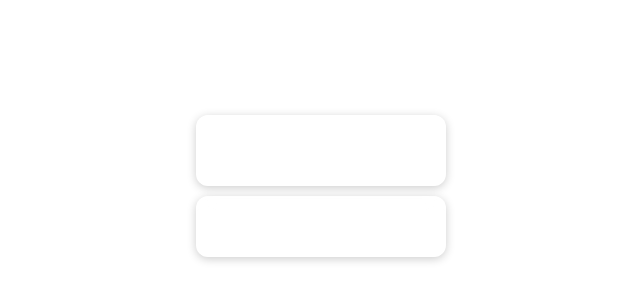
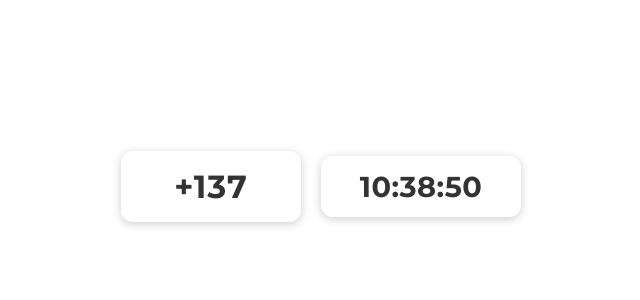
Before and after one commit to zstonek/ksy-np1935, a plain HTML site: page index.html in a window 1280 px wide. Shown: the part 214-514 px from the top of the page, without its empty margins (319-959 px from the left). Drawn offline with Linux system fonts and the light colour scheme.

Commit message:
Update index.html

```diff
--- a/index.html
+++ b/index.html
@@ -3,13 +3,23 @@
 <head>
     <meta charset="UTF-8" />
     <meta name="viewport" content="width=device-width, initial-scale=1.0" />
-    <title>Minimal Glass Counter with Clock</title>
+    <title>Dynamic Glass Counter with Clock</title>
     <link href="https://fonts.googleapis.com/css2?family=Montserrat:wght@700&display=swap" rel="stylesheet" />
     <style>
+        /* 기본 (라이트 모드 또는 미설정 시) */
         :root {
-            --glass-bg: rgba(255, 255, 255, 0.05); /* 더 투명하게 */
-            --glass-border: rgba(255, 255, 255, 0.1); /* 테두리도 옅게 */
-            --text-color: #ffffff;
+            --glass-bg: rgba(255, 255, 255, 0.2); /* 라이트 모드용 배경 투명도 증가 */
+            --glass-border: rgba(255, 255, 255, 0.3); /* 라이트 모드용 테두리 투명도 증가 */
+            --text-color: #333333; /* 라이트 모드 텍스트 색상 (어둡게) */
+        }
+
+        /* 다크 모드 설정 시 */
+        @media (prefers-color-scheme: dark) {
+            :root {
+                --glass-bg: rgba(255, 255, 255, 0.05); /* 다크 모드용 배경 (더 투명하게) */
+                --glass-border: rgba(255, 255, 255, 0.1); /* 다크 모드용 테두리 (더 투명하게) */
+                --text-color: #ffffff; /* 다크 모드 텍스트 색상 (밝게) */
+            }
         }
 
         * {
@@ -19,51 +29,52 @@
         }
 
         body {
-            background: transparent;
+            background: transparent; /* Notion 배경을 사용하도록 투명하게 유지 */
             height: 100vh;
             display: flex;
             align-items: center;
             justify-content: center;
             font-family: 'Montserrat', sans-serif;
-            color: var(--text-color);
+            color: var(--text-color); /* 다크/라이트 모드에 따라 변경 */
             padding: 15px;
             flex-direction: column; /* 카운터와 시계를 세로로 배치 */
             gap: 15px; /* 카운터와 시계 사이 간격 */
+            transition: color 0.3s ease; /* 텍스트 색상 전환 부드럽게 */
         }
 
         .glass-container {
-            display: flex; /* 날짜와 시간을 가로로 정렬 */
-            flex-direction: column; /* 작은 화면에서는 세로로 쌓이도록 */
-            gap: 10px; /* 내부 요소 간 간격 */
+            display: flex;
+            flex-direction: column; /* 기본적으로 세로로 쌓이도록 (모바일 우선) */
+            gap: 10px;
             align-items: center;
             justify-content: center;
-            width: 100%; /* 너비는 100%로 설정 */
-            max-width: 400px; /* 최대 너비 설정 */
+            width: 100%;
+            max-width: 400px;
         }
 
         .glass-box {
             backdrop-filter: blur(10px);
             -webkit-backdrop-filter: blur(10px);
-            background: var(--glass-bg);
-            border: 1px solid var(--glass-border);
+            background: var(--glass-bg); /* 다크/라이트 모드에 따라 변경 */
+            border: 1px solid var(--glass-border); /* 다크/라이트 모드에 따라 변경 */
             border-radius: 12px;
             box-shadow: 0 2px 10px rgba(0, 0, 0, 0.2);
             padding: 15px 50px;
             font-size: 2rem;
             font-weight: 700;
-            color: var(--text-color);
+            color: var(--text-color); /* 다크/라이트 모드에 따라 변경 */
             letter-spacing: 1px;
-            transition: opacity 0.2s ease;
+            transition: background 0.3s ease, border 0.3s ease, color 0.3s ease, opacity 0.2s ease; /* 색상 전환 부드럽게 */
             min-width: 250px;
             text-align: center;
             cursor: default;
             user-select: none;
-            flex-grow: 1; /* 컨테이너 내에서 공간을 채우도록 */
+            flex-grow: 1;
         }
 
         .glass-box.time-display {
-            font-size: 1.8rem; /* 시간 표시 폰트 크기 살짝 작게 */
-            padding: 12px 40px; /* 시간 표시 패딩 조절 */
+            font-size: 1.8rem;
+            padding: 12px 40px;
             letter-spacing: 0.5px;
         }
 
@@ -71,12 +82,26 @@
             opacity: 0.8;
         }
 
-        @media (max-width: 600px) {
+        @media (min-width: 601px) { /* 데스크톱에서는 가로로 배치 */
+            .glass-container {
+                flex-direction: row;
+                gap: 20px; /* 데스크톱에서 요소 간 간격 넓게 */
+            }
+            .glass-box {
+                min-width: 180px; /* 데스크톱에서 너비 조절 */
+                padding: 15px 30px;
+            }
+            .glass-box.time-display {
+                 padding: 12px 30px;
+            }
+        }
+
+        @media (max-width: 600px) { /* 모바일에서는 세로 배치 유지 및 폰트/패딩 조절 */
             body {
                 gap: 10px;
             }
             .glass-container {
-                flex-direction: column; /* 모바일에서는 항상 세로로 */
+                flex-direction: column;
                 gap: 10px;
             }
             .glass-box {
@@ -101,16 +126,16 @@
         // --- 여기에 시작 날짜를 지정하세요 (YYYY-MM-DD 형식) ---
         const userStartDate = '2025-02-01'; // 예시: 2025년 2월 1일
 
-        // 날짜 파싱 및 시간 초기화
-        const startDate = new Date(userStartDate);
-        startDate.setHours(0, 0, 0, 0); // 날짜의 시간을 자정으로 설정
+        // 날짜 파싱 및 시간 초기화 (오류 방지를 위해 Date.parse 사용)
+        const startDate = new Date(Date.parse(userStartDate));
+        startDate.setHours(0, 0, 0, 0); // 날짜의 시간을 자정으로 설정하여 일수 계산의 정확성 확보
 
         function updateDaysPassed() {
             const now = new Date();
             now.setHours(0, 0, 0, 0); // 현재 날짜의 시간을 자정으로 설정
 
             const diff = now - startDate;
-            // 만약 시작 날짜가 미래라면 0일로 표시
+            // 시작 날짜가 미래라면 0일로 표시, 아니라면 일수 계산
             const daysPassed = Math.max(0, Math.floor(diff / (1000 * 60 * 60 * 24)));
 
             document.getElementById('daysPassed').textContent = '+' + daysPassed;
@@ -118,6 +143,7 @@
 
         function updateTime() {
             const now = new Date();
+            // 각 부분을 두 자리 숫자로 맞추기 (예: 9 -> 09)
             const hours = String(now.getHours()).padStart(2, '0');
             const minutes = String(now.getMinutes()).padStart(2, '0');
             const seconds = String(now.getSeconds()).padStart(2, '0');
@@ -128,9 +154,10 @@
         updateDaysPassed();
         updateTime();
 
-        // 매일 자정에 날짜 업데이트 (정확한 24시간 간격 유지)
+        // 날짜는 매일 자정에 업데이트 (24시간 주기)
         setInterval(updateDaysPassed, 86400000);
-        // 매 초마다 시간 업데이트
+
+        // 시간은 매 초마다 업데이트
         setInterval(updateTime, 1000);
     </script>
 </body>
```
